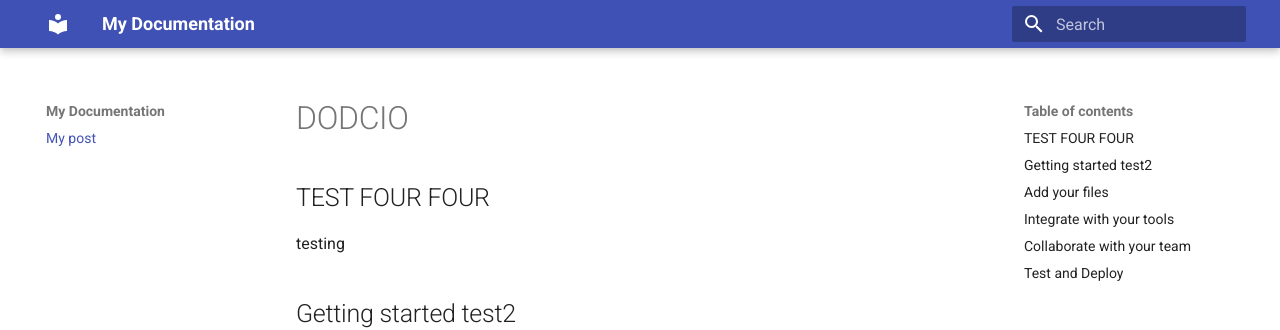
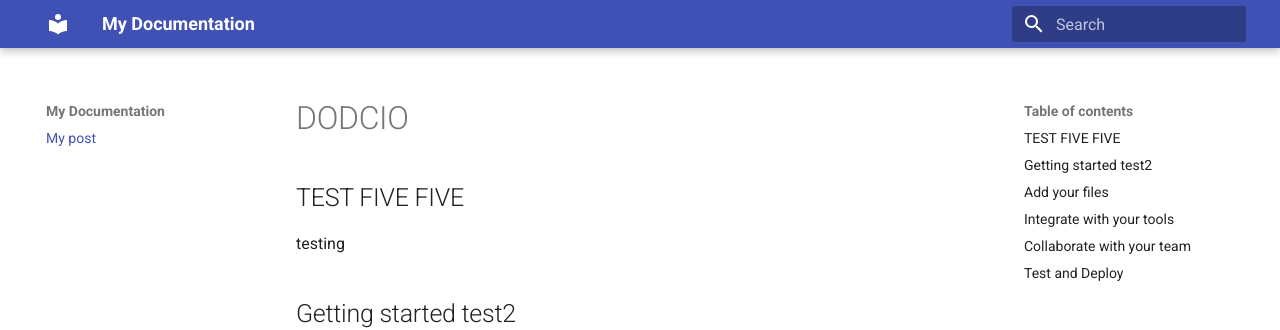
Before and after one commit to hshah-mitre-1/AI4SDLC-1, an MkDocs documentation site: the page built from docs/index.md, in a window 1280 px wide and 900 px high. Shown: the top 330 px of the window. Built offline with MkDocs 1.6.1 and Material for MkDocs 9.7.7, drawn with Linux system fonts in a browser that asks for light colours.

Commit message:
Update index.md

```diff
--- a/docs/index.md
+++ b/docs/index.md
@@ -3,7 +3,7 @@ title: My post
 author: That Would Be Me
 ---
 # DODCIO
-## TEST FOUR FOUR
+## TEST FIVE FIVE
 
 testing
 
```
